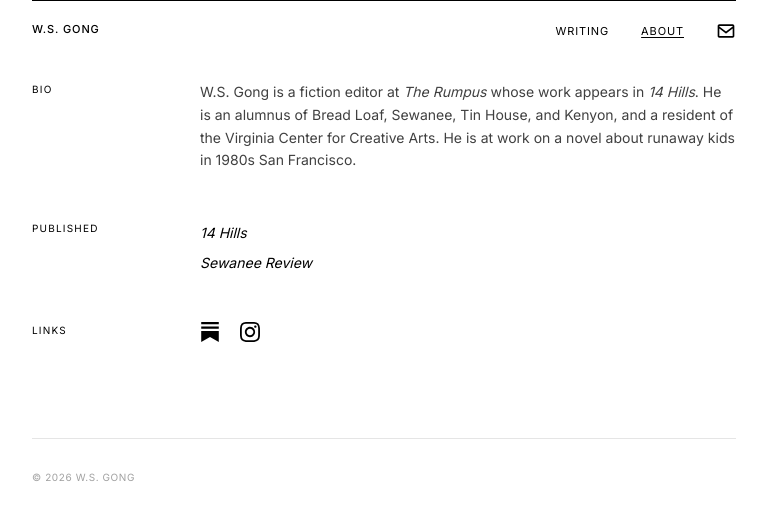
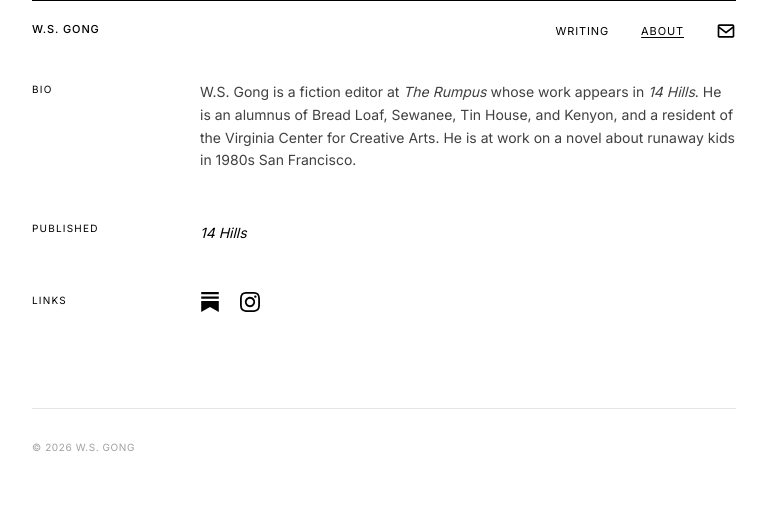
Before and after one commit to highschoolsmokers/ws-gong, a Next.js app: page /about in a window 1280 px wide. Shown: the top 520 px of the page, without its empty margins (256-1023 px from the left). Built offline with nearby package versions, Linux system fonts and the light colour scheme.

Commit message:
Update 14 Hills link; remove Sewanee Review from publications
Co-Authored-By: Claude Sonnet 4.6 <noreply@anthropic.com>

```diff
--- a/app/(site)/about/page.tsx
+++ b/app/(site)/about/page.tsx
@@ -19,8 +19,7 @@ const socials = [
 ];
 
 const publications = [
-  { label: "14 Hills", url: "https://www.14hills.net" },
-  { label: "Sewanee Review", url: "https://sewaneereview.org" },
+  { label: "14 Hills", url: "https://www.14hills.net/copy-of-29" },
 ];
 
 export default function About() {
```
